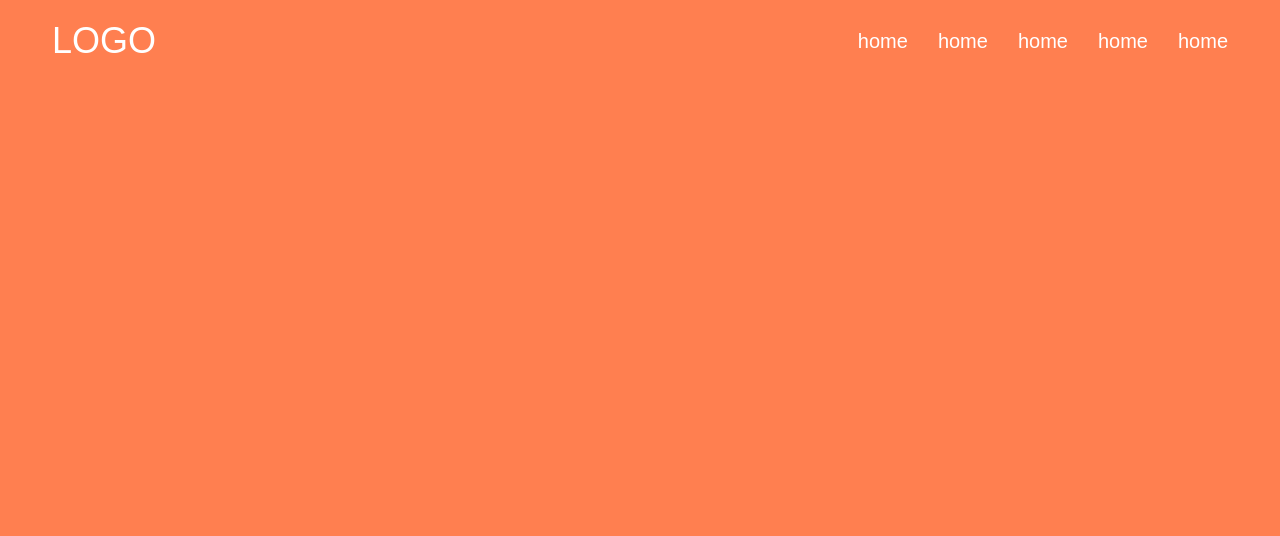
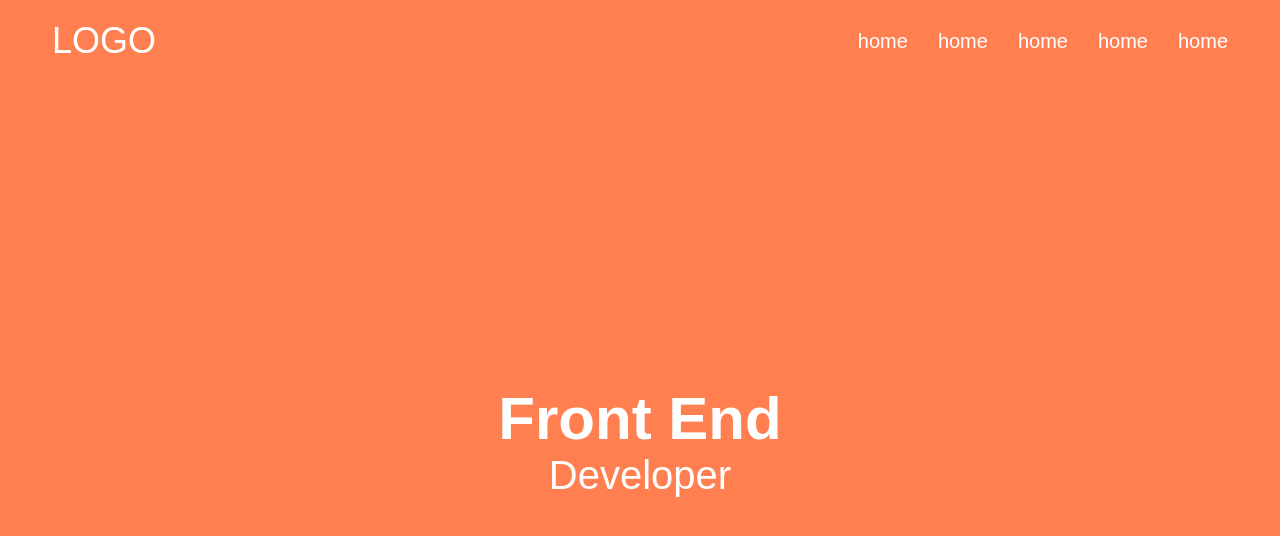
Before and after one commit to Zarjaveli/test1, a plain HTML site: page index.html in a window 1280 px wide. Drawn offline with Linux system fonts and the light colour scheme.

Commit message:
change html css

```diff
--- a/index.html
+++ b/index.html
@@ -21,6 +21,12 @@
                 </ul>
             </div>
         </nav>
+        <div class="header__content">
+            <div class="container">
+                <h1 class="header__title">Front End</h1>
+                <p class="header__txt">Developer</p>
+            </div>
+        </div>
     </header>
 </body>
 </html>
--- a/style.css
+++ b/style.css
@@ -26,6 +26,8 @@ ul{
 .header{
     min-height: 100vh;
     background-color: coral;
+    display: flex;
+    flex-direction: column;
 }
 
 .header__nav{
@@ -54,3 +56,20 @@ ul{
     font-size: 20px;
     color: #fff;
 }
+
+.header__content{
+    display: flex;
+    align-items: center;
+    text-align: center;
+    flex-grow: 1;
+}
+
+.header__title{
+    font-size: 60px;
+    color: #fff;
+}
+
+.header__txt{
+    font-size: 40px;
+    color: #fff;
+}
```
